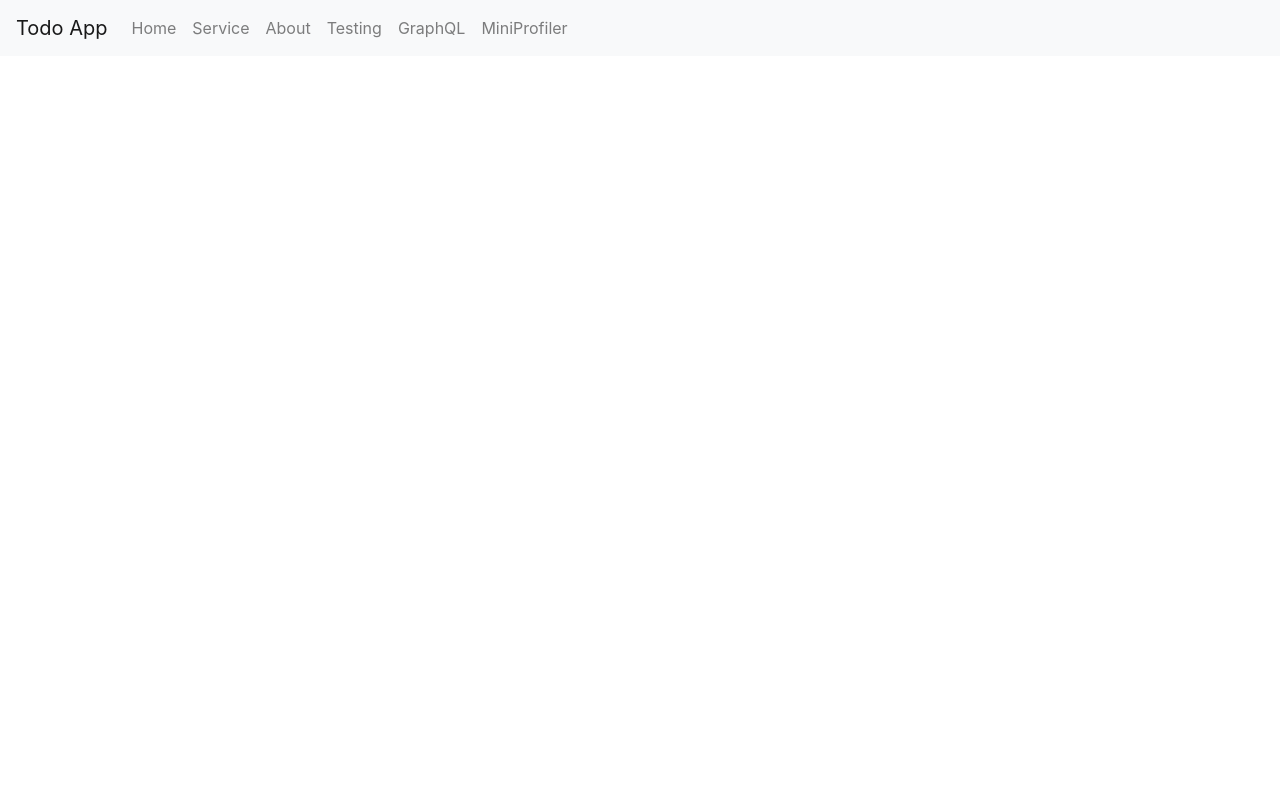
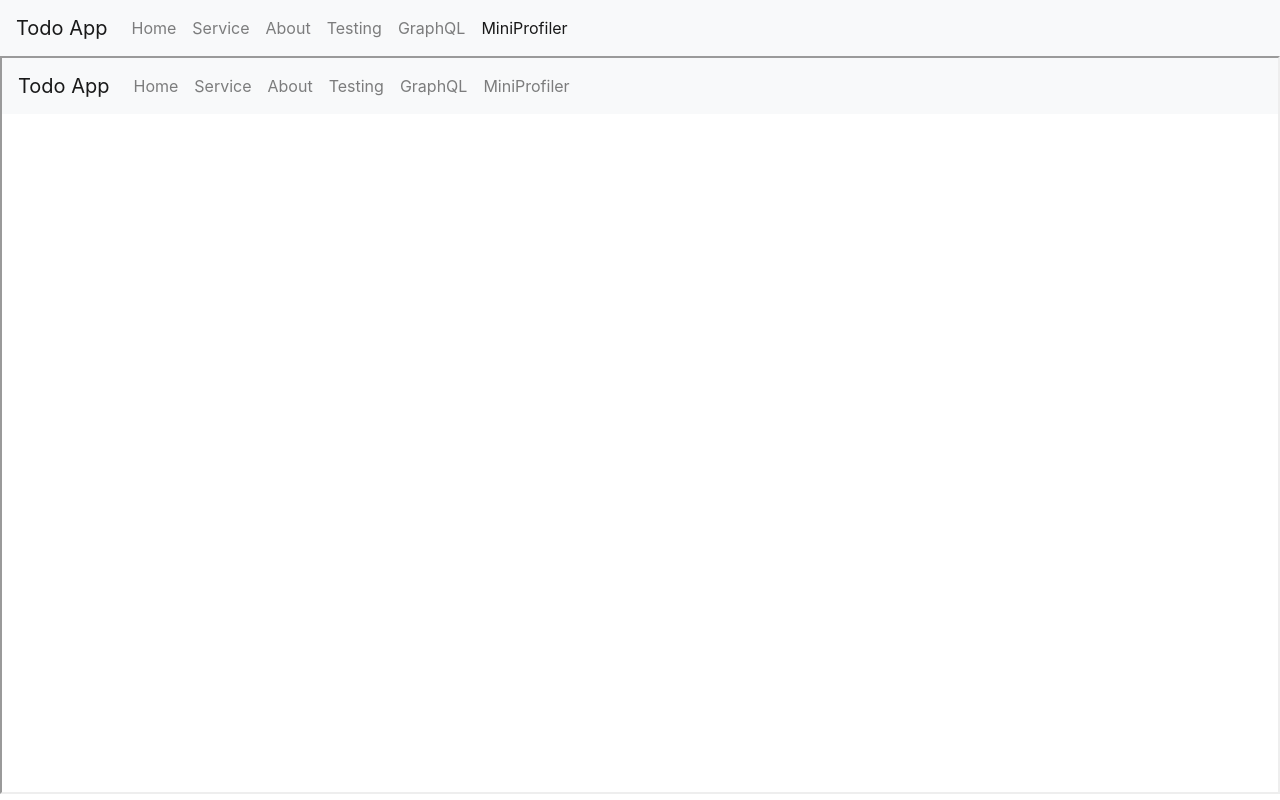
Before and after one commit to chneau/example-todo-aspnet-react, a React (Create React App) app in the folder Todo.Web/ClientApp/: page /iframe/profiler in a window 1280 px wide. Built offline with nearby package versions, Linux system fonts and the light colour scheme.

Commit message:
Mini profiler pages

```diff
--- a/Todo.Web/ClientApp/src/components/Header.tsx
+++ b/Todo.Web/ClientApp/src/components/Header.tsx
@@ -27,10 +27,10 @@ export const Header = () => {
           <NavLink to="/testing" {...commonProps}>
             Testing
           </NavLink>
-          <NavLink to="/graphql" target="_blank" {...commonProps}>
+          <NavLink to="/iframe/graphql" {...commonProps}>
             GraphQL
           </NavLink>
-          <NavLink to="/profiler/results-index" target="_blank" {...commonProps}>
+          <NavLink to="/iframe/profiler" {...commonProps}>
             MiniProfiler
           </NavLink>
         </Nav>
--- /dev/null
+++ b/Todo.Web/ClientApp/src/index.css
@@ -0,0 +1,6 @@
+html,
+body,
+#root,
+#root > div {
+  height: 100%;
+}
--- a/Todo.Web/ClientApp/src/index.tsx
+++ b/Todo.Web/ClientApp/src/index.tsx
@@ -5,7 +5,10 @@ import React from "react";
 import ReactDOM from "react-dom";
 import { BrowserRouter, Route, Switch } from "react-router-dom";
 import { Header } from "./components/Header";
+import "./index.css";
+import { GraphQLPage } from "./pages/GraphQLPage";
 import { HomePage } from "./pages/HomePage";
+import { ProfilerPage } from "./pages/ProfilerPage";
 import { TestingPage } from "./pages/TestingPage";
 import { reportWebVitals } from "./reportWebVitals";
 
@@ -28,6 +31,8 @@ ReactDOM.render(
         <Switch>
           <Route exact path="/" component={HomePage} />
           <Route exact path="/testing" component={TestingPage} />
+          <Route exact path="/iframe/graphql" component={GraphQLPage} />
+          <Route exact path="/iframe/profiler" component={ProfilerPage} />
         </Switch>
       </ApolloProvider>
     </BrowserRouter>
--- /dev/null
+++ b/Todo.Web/ClientApp/src/pages/GraphQLPage.tsx
@@ -0,0 +1,5 @@
+import React from "react";
+
+export const GraphQLPage = () => {
+  return <iframe src="/graphql" title="GraphQL" style={{ width: "100%", height: "calc(100% - 62px)" }}></iframe>;
+};
--- /dev/null
+++ b/Todo.Web/ClientApp/src/pages/ProfilerPage.tsx
@@ -0,0 +1,5 @@
+import React from "react";
+
+export const ProfilerPage = () => {
+  return <iframe src="/profiler/results-index" title="Profiler" style={{ width: "100%", height: "calc(100% - 62px)" }}></iframe>;
+};
```
